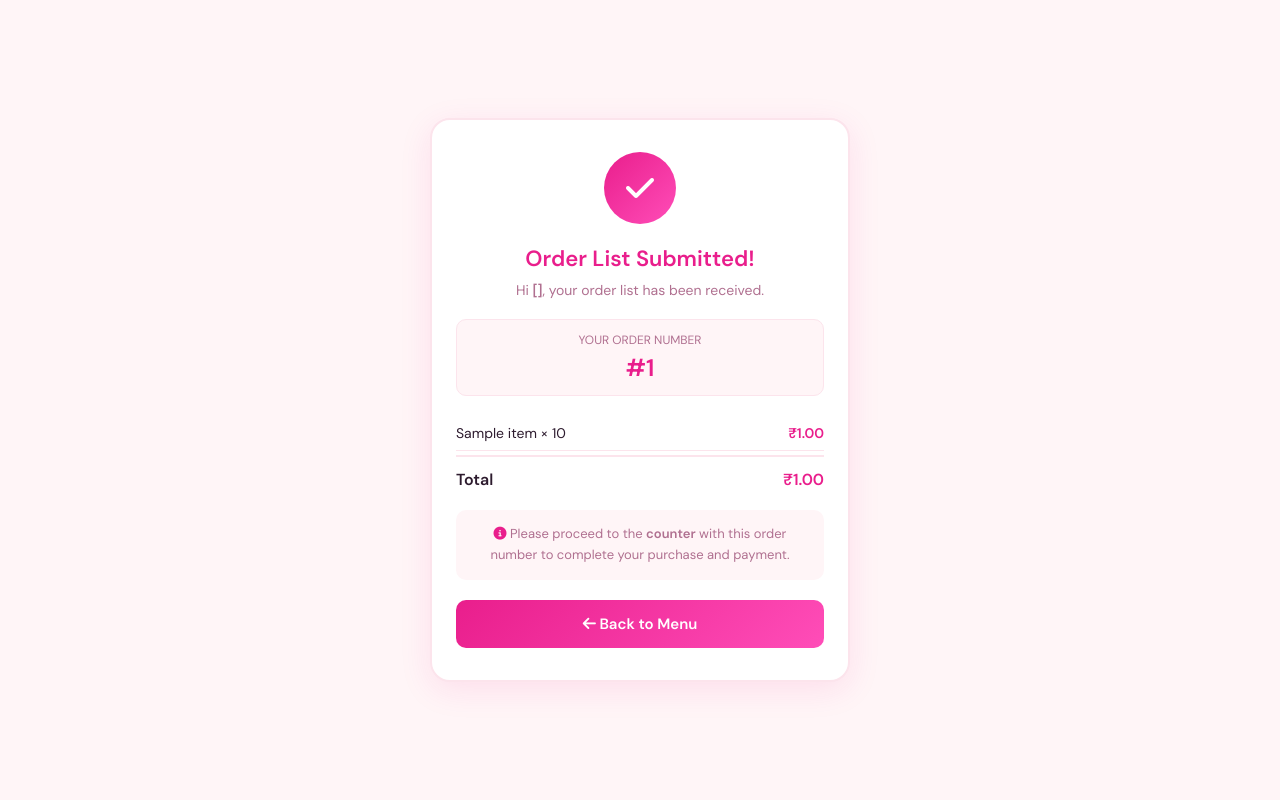
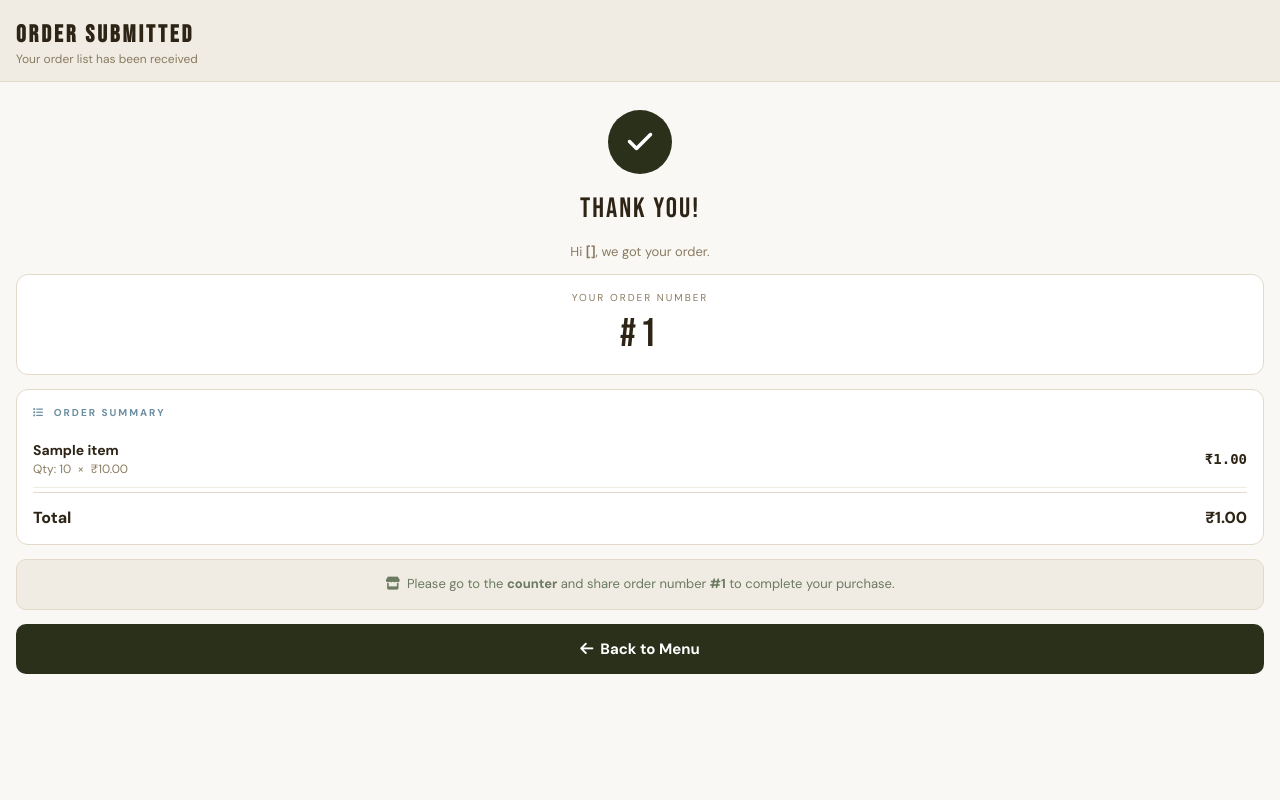
Before and after one commit to jakshdoit/manufacturing-app, a Flask app: template templates/portal_success.html in a window 1280 px wide. Run offline with Flask 3, Linux system fonts and the light colour scheme; the template is opened without the code that fills it: most values are stand-ins (such as "Sample title", 1, 10 or a date in 2020).

Commit message:
Update portal success page theme to beige/blue

```diff
--- a/templates/portal_success.html
+++ b/templates/portal_success.html
@@ -2,57 +2,78 @@
 <html lang="en">
 <head>
     <meta charset="UTF-8"/>
-    <meta name="viewport" content="width=device-width, initial-scale=1.0"/>
+    <meta name="viewport" content="width=device-width, initial-scale=1.0, user-scalable=no"/>
     <title>Order Submitted!</title>
-    <link href="https://fonts.googleapis.com/css2?family=DM+Sans:wght@300;400;500;600&display=swap" rel="stylesheet"/>
+    <link href="https://fonts.googleapis.com/css2?family=DM+Sans:wght@300;400;500;600;700;800&family=Bebas+Neue&display=swap" rel="stylesheet"/>
     <link href="https://cdnjs.cloudflare.com/ajax/libs/font-awesome/6.5.0/css/all.min.css" rel="stylesheet"/>
     <style>
         *{margin:0;padding:0;box-sizing:border-box;}
-        body{font-family:'DM Sans',sans-serif;background:#fff5f7;color:#2d1b2e;min-height:100vh;display:flex;align-items:center;justify-content:center;padding:20px;}
-        .card{background:#fff;border:2px solid #fce4ec;border-radius:20px;padding:32px 24px;max-width:420px;width:100%;text-align:center;box-shadow:0 8px 32px rgba(233,30,140,.1);}
-        .icon{width:72px;height:72px;background:linear-gradient(135deg,#e91e8c,#ff4db8);border-radius:50%;display:flex;align-items:center;justify-content:center;margin:0 auto 20px;font-size:32px;color:#fff;}
-        h1{font-size:22px;font-weight:700;color:#e91e8c;margin-bottom:8px;}
-        p{font-size:14px;color:#b07090;margin-bottom:20px;}
-        .order-num{background:#fff5f7;border:1.5px solid #fce4ec;border-radius:10px;padding:12px;margin-bottom:20px;}
-        .order-num span{font-size:24px;font-weight:700;color:#e91e8c;}
-        .items-list{text-align:left;margin-bottom:20px;}
-        .item-row{display:flex;justify-content:space-between;padding:8px 0;border-bottom:1px solid #fce4ec;font-size:14px;}
+        html,body{height:100%;font-family:'DM Sans',sans-serif;background:#faf8f4;color:#2d2416;}
+        .page{min-height:100vh;display:flex;flex-direction:column;background:#faf8f4;}
+        .top-bar{background:#f0ece3;padding:20px 16px 14px;border-bottom:1px solid #e2d9c8;}
+        .top-bar h2{font-family:'Bebas Neue',sans-serif;font-size:24px;letter-spacing:3px;color:#2d2416;}
+        .top-bar p{font-size:12px;color:#8a7a60;margin-top:2px;}
+        .content{flex:1;padding:20px 16px;display:flex;flex-direction:column;gap:14px;}
+        .success-icon{width:64px;height:64px;background:#2B301B;border-radius:50%;display:flex;align-items:center;justify-content:center;margin:8px auto 4px;font-size:28px;color:#fff;}
+        .success-title{text-align:center;font-family:'Bebas Neue',sans-serif;font-size:28px;letter-spacing:2px;color:#2d2416;}
+        .success-sub{text-align:center;font-size:13px;color:#8a7a60;margin-top:4px;}
+        .order-num-card{background:#fff;border:1px solid #e2d9c8;border-radius:12px;padding:16px;text-align:center;}
+        .on-label{font-size:10px;color:#8a7a60;text-transform:uppercase;letter-spacing:2px;margin-bottom:6px;}
+        .on-num{font-family:'Bebas Neue',sans-serif;font-size:40px;letter-spacing:4px;color:#2d2416;}
+        .items-card{background:#fff;border:1px solid #e2d9c8;border-radius:12px;padding:16px;}
+        .items-label{font-size:10px;color:#6b8fa0;text-transform:uppercase;letter-spacing:2px;font-weight:700;margin-bottom:12px;}
+        .item-row{display:flex;justify-content:space-between;align-items:center;padding:10px 0;border-bottom:1px solid #f0ece3;}
         .item-row:last-child{border-bottom:none;}
-        .total-row{display:flex;justify-content:space-between;font-weight:700;font-size:16px;padding-top:12px;border-top:2px solid #fce4ec;margin-top:4px;}
-        .info-box{background:#fff5f7;border-radius:10px;padding:14px;margin-bottom:20px;font-size:13px;color:#b07090;line-height:1.6;}
-        .btn{display:block;width:100%;padding:14px;background:linear-gradient(135deg,#e91e8c,#ff4db8);color:#fff;border:none;border-radius:10px;font-size:15px;font-weight:700;text-decoration:none;cursor:pointer;}
+        .item-name{font-size:14px;font-weight:700;color:#2d2416;}
+        .item-qty{font-size:12px;color:#8a7a60;margin-top:2px;}
+        .item-price{font-size:14px;font-weight:800;color:#2d2416;font-family:monospace;}
+        .total-row{display:flex;justify-content:space-between;font-weight:800;font-size:16px;padding-top:14px;border-top:1.5px solid #e2d9c8;margin-top:4px;}
+        .info-box{background:#f0ece3;border:1px solid #e2d9c8;border-radius:10px;padding:14px;font-size:13px;color:#6b7a60;line-height:1.6;text-align:center;}
+        .back-btn{display:block;width:100%;padding:15px;background:#2B301B;color:#fff;border:none;border-radius:10px;font-size:15px;font-weight:700;text-decoration:none;text-align:center;cursor:pointer;}
+        .bottom-space{height:24px;}
     </style>
 </head>
 <body>
-<div class="card">
-    <div class="icon"><i class="fas fa-check"></i></div>
-    <h1>Order List Submitted!</h1>
-    <p>Hi <strong>{{ order.customer_name }}</strong>, your order list has been received.</p>
+<div class="page">
+    <div class="top-bar">
+        <h2>Order Submitted</h2>
+        <p>Your order list has been received</p>
+    </div>
+    <div class="content">
+        <div class="success-icon"><i class="fas fa-check"></i></div>
+        <div class="success-title">Thank You!</div>
+        <div class="success-sub">Hi <strong>{{ order.customer_name }}</strong>, we got your order.</div>
 
-    <div class="order-num">
-        <div style="font-size:12px;color:#b07090;margin-bottom:4px;">YOUR ORDER NUMBER</div>
-        <span>#{{ order.order_number }}</span>
+        <div class="order-num-card">
+            <div class="on-label">Your Order Number</div>
+            <div class="on-num">#{{ order.order_number }}</div>
         </div>
 
-    <div class="items-list">
+        <div class="items-card">
+            <div class="items-label"><i class="fas fa-list"></i> &nbsp;Order Summary</div>
             {% for item in items %}
             <div class="item-row">
-            <span>{{ item.product_name }} × {{ item.quantity }}</span>
-            <span style="color:#e91e8c;font-weight:600;">₹{{ "{:,.2f}".format(item.total_price) }}</span>
+                <div>
+                    <div class="item-name">{{ item.product_name }}</div>
+                    <div class="item-qty">Qty: {{ item.quantity }} &nbsp;×&nbsp; ₹{{ "{:,.2f}".format(item.unit_price) }}</div>
+                </div>
+                <div class="item-price">₹{{ "{:,.2f}".format(item.total_price) }}</div>
             </div>
             {% endfor %}
             <div class="total-row">
                 <span>Total</span>
-            <span style="color:#e91e8c;">₹{{ "{:,.2f}".format(items|sum(attribute='total_price')) }}</span>
+                <span>₹{{ "{:,.2f}".format(items|sum(attribute='total_price')) }}</span>
             </div>
         </div>
 
         <div class="info-box">
-        <i class="fas fa-info-circle" style="color:#e91e8c;"></i>
-        Please proceed to the <strong>counter</strong> with this order number to complete your purchase and payment.
+            <i class="fas fa-store"></i>&nbsp;
+            Please go to the <strong>counter</strong> and share order number <strong>#{{ order.order_number }}</strong> to complete your purchase.
         </div>
 
-    <a href="/portal" class="btn"><i class="fas fa-arrow-left"></i> Back to Menu</a>
+        <a href="/portal" class="back-btn"><i class="fas fa-arrow-left"></i> &nbsp;Back to Menu</a>
+        <div class="bottom-space"></div>
+    </div>
 </div>
 </body>
 </html>
```
Lines whose indentation alone changed are shown as unchanged.
